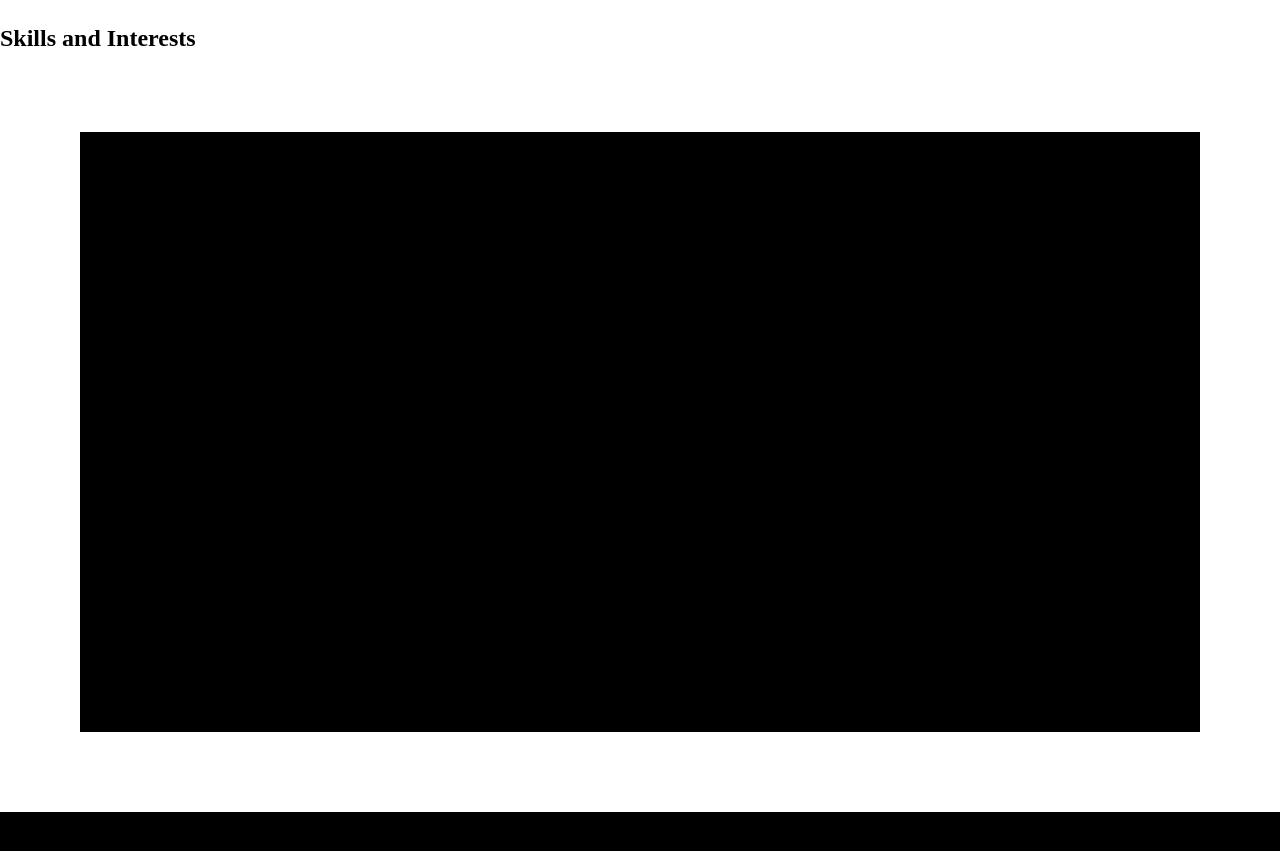
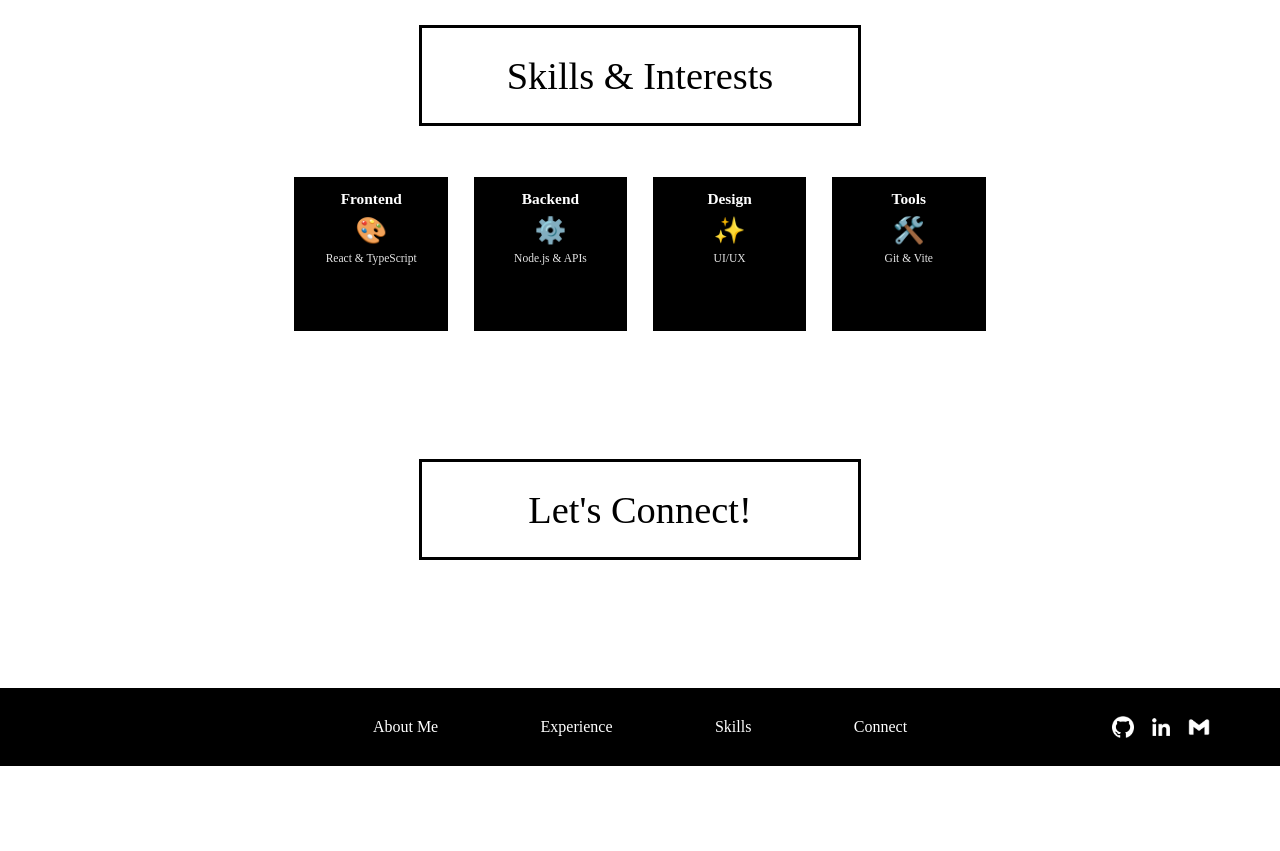
Before and after one commit to noahmarquie1/portfolio, a React (Vite) app: page / in a window 1280 px wide. Shown: the part 1280-2131 px from the top of the page. After the commit the page ends 2046 px from the top, so only its background shows below. Built offline with nearby package versions, Linux system fonts and the light colour scheme; no server answers.

Commit message:
More changes to styling and basic skills section

```diff
--- a/src/App.tsx
+++ b/src/App.tsx
@@ -5,6 +5,7 @@ import { Footer } from "./components/Footer";
 import "./App.css";
 import NavBar from "./components/NavBar";
 import Experience from "./components/Experience";
+import Skills from "./components/Skills";
 import Contact from "./components/Contact";
 
 function App() {
@@ -15,11 +16,7 @@ function App() {
       <NavBar />
       <About activeIdx={activeIdx} setActiveIdx={setActiveIdx} />
       <Experience activeIdx={activeIdx} />
-      <div>
-        <h2>Skills and Interests</h2>
-
-      </div>
-
+      <Skills />
       <Contact />
       <Footer />
     </div>
--- a/src/components/Contact.css
+++ b/src/components/Contact.css
@@ -1,6 +1,8 @@
-.contact-container {
-    background-color: black;
-    margin: 80px;
-    padding: 40px;
-    aspect-ratio: 2/1;
+.contact-title {
+  font-size: 3vw;
+  text-align: center;
+  border: 3px solid black;
+  width: 30%;
+  margin: 10vw auto;
+  padding: 2vw;
 }
--- a/src/components/Contact.tsx
+++ b/src/components/Contact.tsx
@@ -1,12 +1,12 @@
 import React from "react";
 import "./Contact.css";
 
-export const Experience: React.FC = () => {
+export const Contact: React.FC = () => {
   return (
     <div className="contact-container" id="connect">
-      Hi
+      <div className="contact-title">Let's Connect!</div>
     </div>
   );
 };
 
-export default Experience;
+export default Contact;
--- a/src/components/Footer.css
+++ b/src/components/Footer.css
@@ -1,4 +1,95 @@
 .footer-container {
     background-color: black;
-    padding: 40px;
 }
+
+/* ── Desktop ────────────────────────────────────────────────────────────── */
+
+.footer-navbar-pill {
+    background-color: black;
+    padding: 30px;
+    margin: 0 40px;
+    position: relative;
+}
+
+.footer-nav-links {
+    list-style: none;
+    display: flex;
+    justify-content: center;
+    align-items: center;
+    gap: 8vw;
+    margin: 0;
+    padding: 0;
+}
+
+.footer-nav-links a {
+    color: white;
+    text-decoration: none;
+}
+
+.footer-navbar-header {
+    position: absolute;
+    right: 30px;
+    top: 50%;
+    transform: translateY(-50%);
+    display: flex;
+    align-items: center;
+}
+
+.footer-navbar-hamburger {
+    display: none;
+}
+
+.footer-navbar-icons {
+    display: flex;
+    align-items: center;
+    gap: 16px;
+}
+
+.footer-navbar-icon-link {
+    display: flex;
+    align-items: center;
+    justify-content: center;
+}
+
+.footer-navbar-icon {
+    display: block;
+    width: 22px;
+    height: 22px;
+    background-color: white;
+    mask-size: contain;
+    mask-repeat: no-repeat;
+    mask-position: center;
+    -webkit-mask-size: contain;
+    -webkit-mask-repeat: no-repeat;
+    -webkit-mask-position: center;
+    transition: background-color 0.35s ease;
+}
+
+.footer-navbar-pill.open .footer-navbar-icon {
+    background-color: white;
+}
+
+.footer-navbar-icon-1 {
+    mask-image: url('../assets/social_icons/github.webp');
+    -webkit-mask-image: url('../assets/social_icons/github.webp');
+}
+
+.footer-navbar-icon-2 {
+    mask-image: url('../assets/social_icons/linkedin.png');
+    -webkit-mask-image: url('../assets/social_icons/linkedin.png');
+}
+
+.footer-navbar-icon-3 {
+    mask-image: url('../assets/social_icons/gmail.png');
+    -webkit-mask-image: url('../assets/social_icons/gmail.png');
+}
+
+/* ── Mobile ─────────────────────────────────────────────────────────────── */
+
+@media (max-width: 726px) {
+
+    .footer-navbar-icon-link {
+        display: none;
+    }
+
+}
--- a/src/components/Footer.tsx
+++ b/src/components/Footer.tsx
@@ -1,8 +1,51 @@
-import React from "react";
+import React, { useState } from "react";
 import "./Footer.css";
 
 export const Footer: React.FC = () => {
-  return <div className="footer-container">Hi</div>;
+  const [isOpen, setIsOpen] = useState(false);
+
+  return (
+    <div className="footer-container">
+      <nav className="footer-navbar-container">
+        <div className={`footer-navbar-pill${isOpen ? " open" : ""}`}>
+
+          {/* Mobile header row: hamburger left, icon links right */}
+          <div className="footer-navbar-header">
+            <button
+              className="footer-navbar-hamburger"
+              onClick={() => setIsOpen((o) => !o)}
+              aria-label="Toggle menu"
+            >
+              <span />
+              <span />
+              <span />
+            </button>
+
+            <div className="footer-navbar-icons">
+              <a href="#" className="footer-navbar-icon-link" aria-label="Link 1">
+                <span className="footer-navbar-icon footer-navbar-icon-1" />
+              </a>
+              <a href="#" className="footer-navbar-icon-link" aria-label="Link 2">
+                <span className="footer-navbar-icon footer-navbar-icon-2" />
+              </a>
+              <a href="#" className="footer-navbar-icon-link" aria-label="Link 3">
+                <span className="footer-navbar-icon footer-navbar-icon-3" />
+              </a>
+            </div>
+          </div>
+
+          {/* Nav links */}
+          <ul className="footer-nav-links" onClick={() => setIsOpen(false)}>
+            <li><a href="#about">About Me</a></li>
+            <li><a href="#experience">Experience</a></li>
+            <li><a href="#skills">Skills</a></li>
+            <li><a href="#connect">Connect</a></li>
+          </ul>
+
+        </div>
+      </nav>
+    </div>
+  );
 };
 
 export default Footer;
--- /dev/null
+++ b/src/components/Skills.css
@@ -0,0 +1,121 @@
+.skills-title {
+  font-size: 3vw;
+  text-align: center;
+  border: 3px solid black;
+  width: 30%;
+  margin: 0 auto;
+  padding: 2vw;
+}
+
+.skills-cubes {
+  display: grid;
+  grid-template-columns: repeat(4, 1fr);
+  gap: 2vw;
+  margin: 4vw auto;
+  width: fit-content;
+  padding: 0 2vw;
+}
+
+.cube {
+  width: 10vw;
+  height: 10vw;
+  background-color: black;
+  display: flex;
+  flex-direction: column;
+  align-items: center;
+  justify-content: flex-start;
+  transition: height 0.4s ease;
+  cursor: pointer;
+  overflow: hidden;
+  padding: 1vw;
+  color: white;
+}
+
+.cube:hover {
+  height: 14vw;
+}
+
+.cube-content {
+  display: flex;
+  flex-direction: column;
+  align-items: center;
+  justify-content: flex-start;
+  text-align: center;
+  width: 100%;
+}
+
+.cube-top {
+  flex-shrink: 0;
+  display: flex;
+  flex-direction: column;
+  align-items: center;
+  justify-content: center;
+}
+
+.cube-title {
+  font-size: 1.2vw;
+  font-weight: bold;
+  margin-bottom: 0.5vw;
+}
+
+.cube-icon {
+  font-size: 2vw;
+  margin-bottom: 0.5vw;
+}
+
+.cube-subtitle {
+  font-size: 0.9vw;
+  margin-bottom: 1vw;
+  opacity: 0.9;
+}
+
+.cube-description {
+  font-size: 0.8vw;
+  opacity: 0;
+  max-height: 0;
+  overflow: hidden;
+  transition: opacity 0.3s ease, max-height 0.3s ease;
+  line-height: 1.3;
+  margin-top: 0.5vw;
+}
+
+.cube:hover .cube-description {
+  opacity: 1;
+  max-height: 4vw;
+}
+
+@media (max-width: 768px) {
+  .skills-cubes {
+    grid-template-columns: 1fr;
+  }
+
+  .cube {
+    width: 60vw;
+    height: 60vw;
+  }
+
+  .cube:hover {
+    height: 75vw;
+  }
+
+  .cube-top {
+    flex-shrink: 0;
+  }
+
+  .cube-title {
+    font-size: 5vw;
+  }
+
+  .cube-icon {
+    font-size: 12vw;
+  }
+
+  .cube-subtitle {
+    font-size: 4vw;
+  }
+
+  .cube-description {
+    font-size: 3.5vw;
+    max-height: 20vw;
+  }
+}
--- /dev/null
+++ b/src/components/Skills.tsx
@@ -0,0 +1,53 @@
+import React from "react";
+import "./Skills.css";
+
+export const Skills: React.FC = () => {
+  const skills = [
+    {
+      title: "Frontend",
+      icon: "🎨",
+      subtitle: "React & TypeScript",
+      description: "Building responsive UIs with modern frameworks"
+    },
+    {
+      title: "Backend",
+      icon: "⚙️",
+      subtitle: "Node.js & APIs",
+      description: "Designing scalable server architectures"
+    },
+    {
+      title: "Design",
+      icon: "✨",
+      subtitle: "UI/UX",
+      description: "Creating beautiful and intuitive user experiences"
+    },
+    {
+      title: "Tools",
+      icon: "🛠️",
+      subtitle: "Git & Vite",
+      description: "Leveraging modern development tools"
+    }
+  ];
+
+  return (
+    <div className="skills-container" id="skills">
+      <div className="skills-title">Skills & Interests</div>
+      <div className="skills-cubes">
+        {skills.map((skill, index) => (
+          <div key={index} className="cube">
+            <div className="cube-content">
+              <div className="cube-top">
+                <div className="cube-title">{skill.title}</div>
+                <div className="cube-icon">{skill.icon}</div>
+                <div className="cube-subtitle">{skill.subtitle}</div>
+              </div>
+              <div className="cube-description">{skill.description}</div>
+            </div>
+          </div>
+        ))}
+      </div>
+    </div>
+  );
+};
+
+export default Skills;
```
